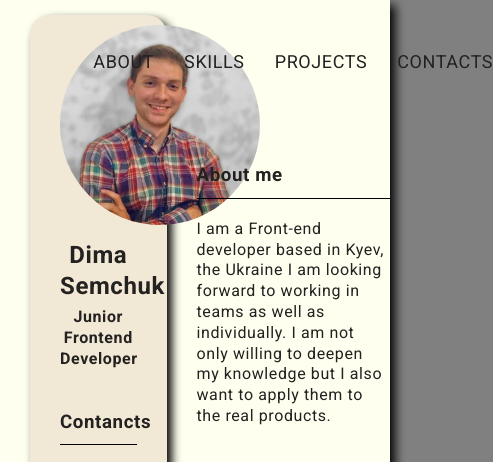
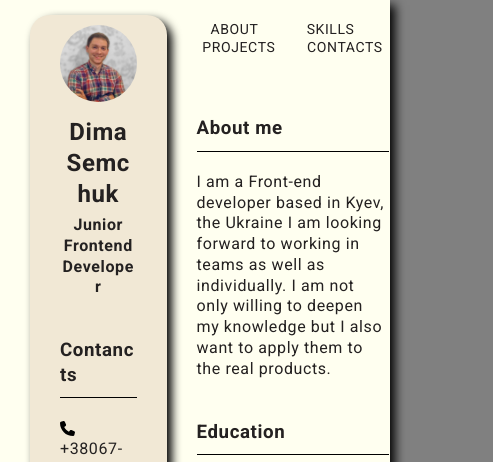
Before and after one commit to Dima-Semchuk/rsschool-cv, a plain HTML site: page index.html in a window 390 px wide. Shown: the top 462 px of the page, 493 px wide, since content can reach past the window. Drawn offline with Linux system fonts and the light colour scheme.

Commit message:
feat: fix

```diff
--- a/index.html
+++ b/index.html
@@ -170,9 +170,9 @@
         <img class="footer__img-github" src="assets/svg/github.svg" alt="my github">
       </a>
       <p class="gooter__year">2023</p>
-      <a class="footer__school-link" href="https://rs.school/js/" target="_blank">
+      <!-- <a class="footer__school-link" href="https://rs.school/js/" target="_blank">
         <img class="footer__img-school" src="assets/svg/rs_school_js.svg" alt="my school">
-      </a>
+      </a> -->
     </footer>
   </section>
 </main>
--- a/style.css
+++ b/style.css
@@ -40,6 +40,7 @@ list-style: none;
 img {
 max-width: 100%;
 display: block;
+max-width: 100%;
 }
 
 input,
@@ -100,8 +101,8 @@ background-color: #808080;
 .setion-about__image {
   margin: 0 auto 15px;
   border-radius: 50%;
-  max-width: 200px;
-  max-height: 200px;
+  width: 200px;
+  height: auto;
 }
 
 .setion-about__name {
@@ -118,7 +119,8 @@ background-color: #808080;
   margin-right: 10px;
 }
 
-.contacts__item {
+.contacts__item, .setion-about__name,
+.setion-about__surname, .section-title {
   overflow-wrap: break-word;
 }
 
@@ -242,3 +244,18 @@ background-color: #808080;
   width: 45px;
   height: 45px;
 }
+
+
+/* Медиазапросы для экранов шириной 768px и меньше */
+@media (max-width: 768px) {
+  .menu {
+    flex-wrap: wrap;
+    justify-content: space-around;
+    font-size: 14px;
+    padding: 20px 0;
+  }
+
+  .menu__item:not(:last-child) {
+    margin-right: 20px;
+  }
+}
```
